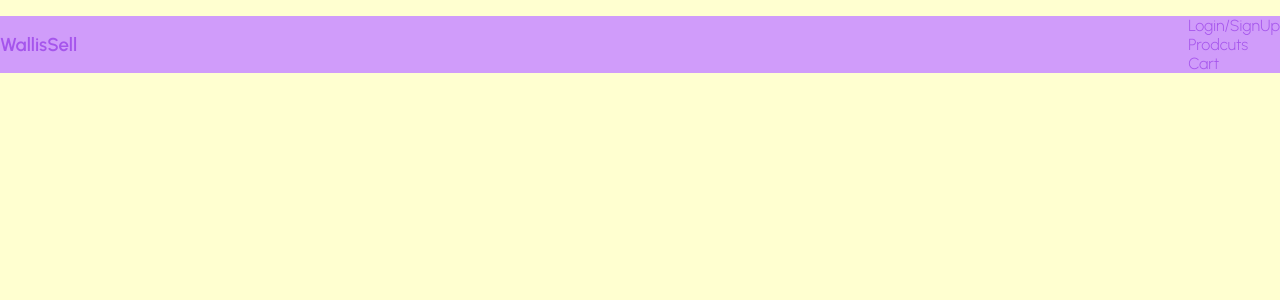
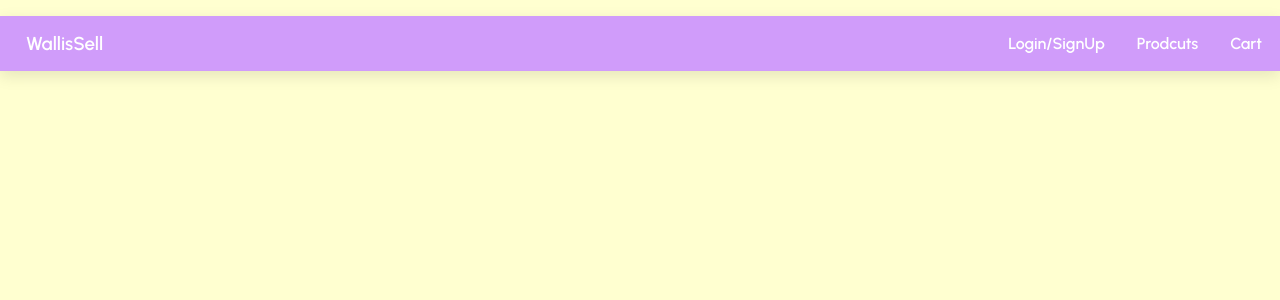
Before and after one commit to 7flash-pi/Wall-shop, a React (Create React App) app: page / in a window 1280 px wide. Shown: the top 300 px of the page. Built offline with nearby package versions, Linux system fonts and the light colour scheme; a web font is replaced by a local one.

Commit message:
navbar complete

```diff
--- a/src/Styles/navbar.css
+++ b/src/Styles/navbar.css
@@ -5,16 +5,37 @@
     justify-content: space-between;
     align-items: center;
     background-color: var(--optionalColor);
+    padding: 10px;
+    box-shadow: var(--light-shadow);
 }
 
 .navbarList{
     display: flex;
     justify-content: center;
     align-items: center;
-    flex-direction: column;
+    flex-direction: row;
 }
 
-.navbarList > ul{
-    list-style: none;
+.navbarList > p{
+    margin-left: 1rem;
+    padding: 8px;
+    font-weight: 600;
+    font-size: 16px;
+}
+.navbar > h3 {
+    margin-left: 1rem;
+}
+
+.navbarList > p,a{
     text-decoration: none;
+    color: #fff;
 }
+
+ a:hover{
+    background-color: var(--primaryColor) !important;
+    color: #000 !important;
+    padding: 8px;
+    border-radius: 5px 8px;
+    transition: 0.2s ease-out;
+    transform: scale(1.2);
+}
--- a/src/components/Navbar.js
+++ b/src/components/Navbar.js
@@ -6,11 +6,9 @@ const Navbar = () => {
     <div className='navbar'>
         <h3>WallisSell</h3>
         <div className="navbarList">
-            <ul>
-                <li> Login/SignUp </li>
-                <li> Prodcuts </li>
-                <li> Cart </li>
-            </ul>
+            <p> <a href='#'> Login/SignUp </a></p>
+            <p> <a href='#'> Prodcuts </a></p>
+            <p> <a href="#"> Cart </a></p>
         </div>
     </div>
   )
--- a/src/index.css
+++ b/src/index.css
@@ -7,6 +7,7 @@
   --tColor:#A555EC;
   --primaryColor:#F3CCFF;
   --optionalColor:#D09CFA;
+  --light-shadow: 0 5px 15px rgba(0, 0, 0, 0.1);
 }
 
 *{
@@ -16,7 +17,7 @@
 }
 body{
     background-color: var(--bgColor);
-    color: var(--tColor);
+    color: #fff;
 }
 .app{
     font-family: 'Arvo', serif;
```
